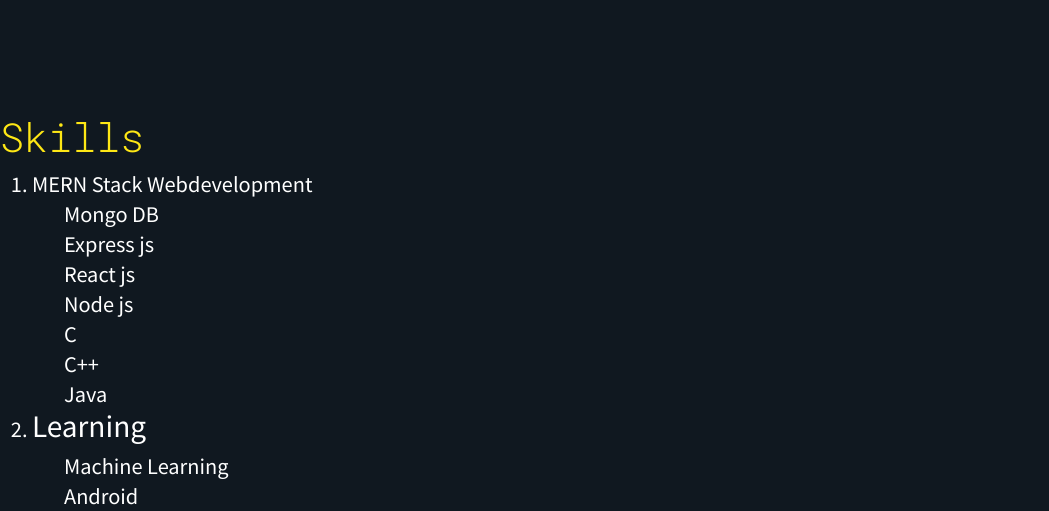
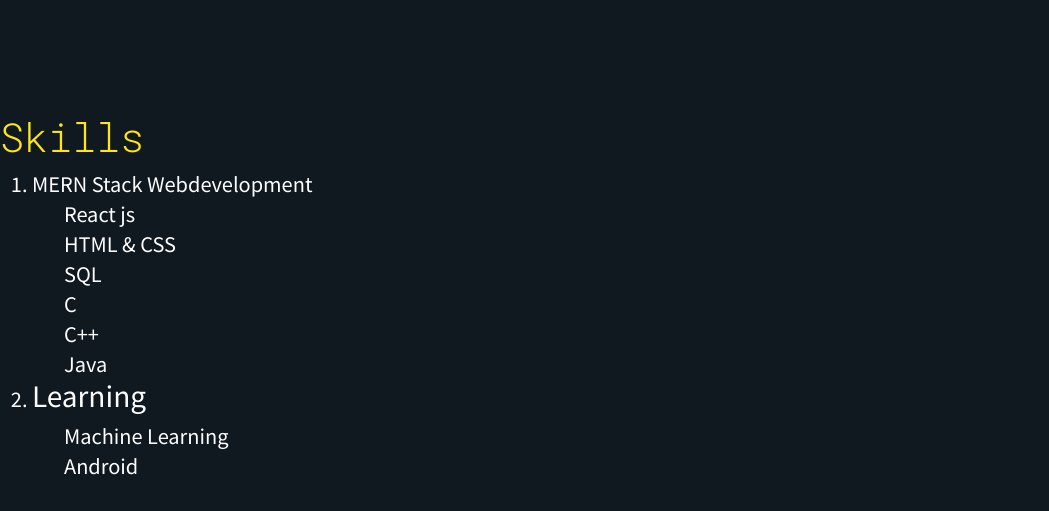
Before and after one commit to rajaryan45/RajAryanCv, a plain HTML site: page index.html in a window 1280 px wide. Shown: the part 738-1249 px from the top of the page, without its empty margins (0-1049 px from the left). After the commit the page ends 1219 px from the top, so only its background shows below. Drawn offline with nearby package versions, Linux system fonts and the light colour scheme; a web font is replaced by a local one.

Commit message:
Update index.html

```diff
--- a/index.html
+++ b/index.html
@@ -81,17 +81,15 @@ So live a life you will remember"</i>
   <h1 class = "topic">Skills</h1>
   <ol>
     <li class="work-contain">MERN Stack Webdevelopment
-<ul>
-  Mongo DB
-</ul>
-<ul>
-  Express js
-</ul>
+
 <ul>
   React js
 </ul>
 <ul>
-  Node js
+  HTML & CSS
+</ul>
+ <ul>
+  SQL
 </ul>
 <ol>
   C
```
